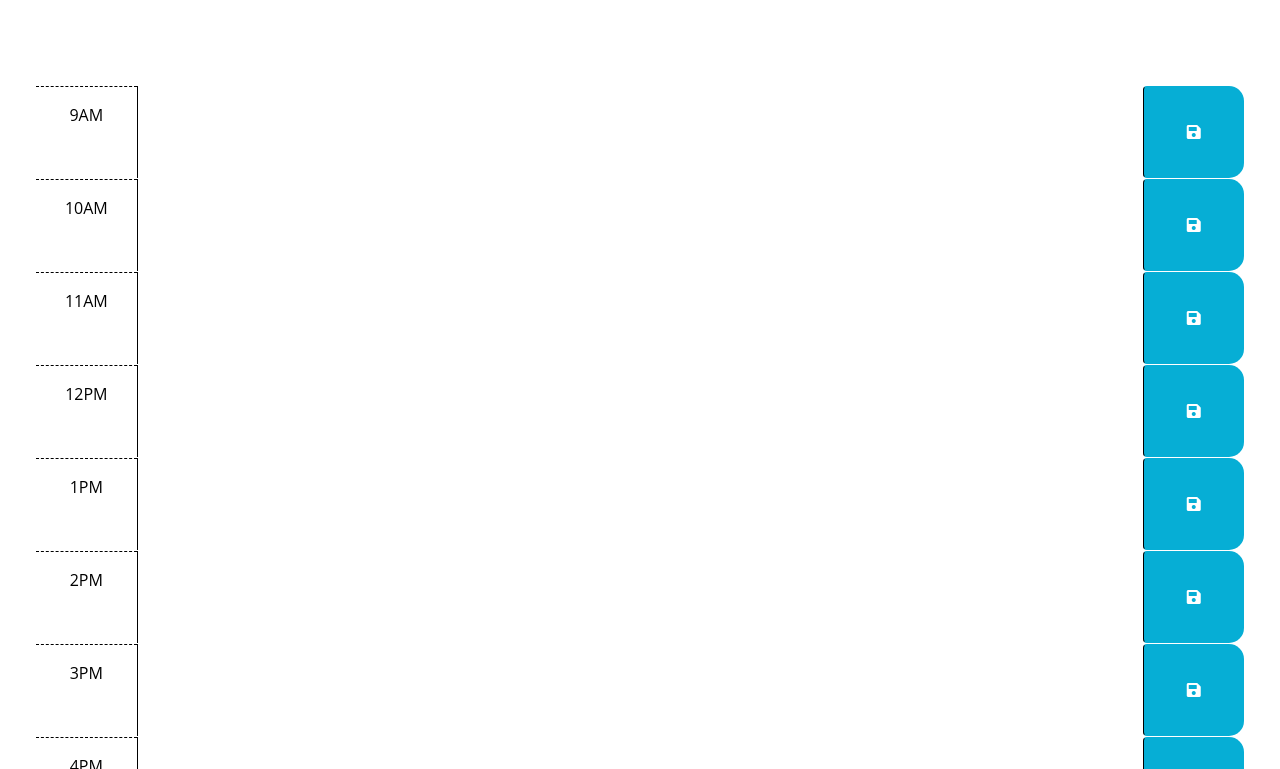
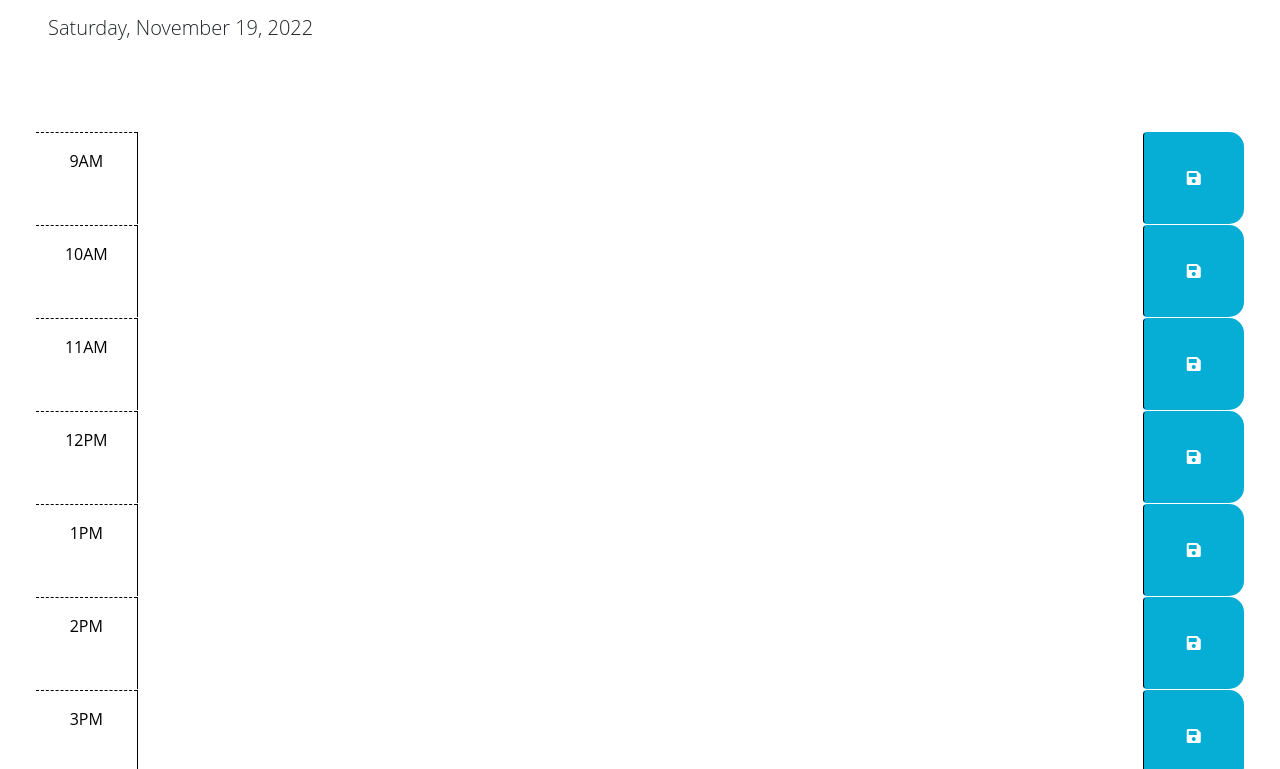
Before and after one commit to MaddieGillis/work-day-scheduler, a plain HTML site: page index.html in a window 1280 px wide. Shown: the part 166-935 px from the top of the page. Drawn offline with nearby package versions, Linux system fonts and the light colour scheme; files that its build step writes are made by us from their sources.

Commit message:
Added current date to top of page

```diff
--- a/Develop/script.js
+++ b/Develop/script.js
@@ -2,8 +2,16 @@
 // the code isn't run until the browser has finished rendering all the elements
 // in the html.
 
+var currentDay = $('#currentDay');
 
 $(function () {
+
+  var presentDate = dayjs().format('dddd, MMMM D, YYYY');
+  console.log(presentDate);
+  currentDay.append(presentDate);
+  console.log(currentDay);
+
+
   // TODO: Add a listener for click events on the save button. This code should
   // use the id in the containing time-block as a key to save the user input in
   // local storage. HINT: What does `this` reference in the click listener
--- a/index.html
+++ b/index.html
@@ -20,7 +20,7 @@
       href="https://fonts.googleapis.com/css2?family=Fira+Sans:wght@400;700&display=swap"
       rel="stylesheet"
     />
-    <link rel="stylesheet" href="style.css" />
+    <link rel="stylesheet" href="./Develop/style.css" />
     <title>Work Day Scheduler</title>
   </head>
 
@@ -130,6 +130,6 @@
     integrity="sha256-iu/zLUB+QgISXBLCW/mcDi/rnf4m4uEDO0wauy76x7U="
     crossorigin="anonymous"></script>
 
-    <script src="script.js"></script>
+    <script src="./Develop/script.js"></script>
   </body>
 </html>
```
